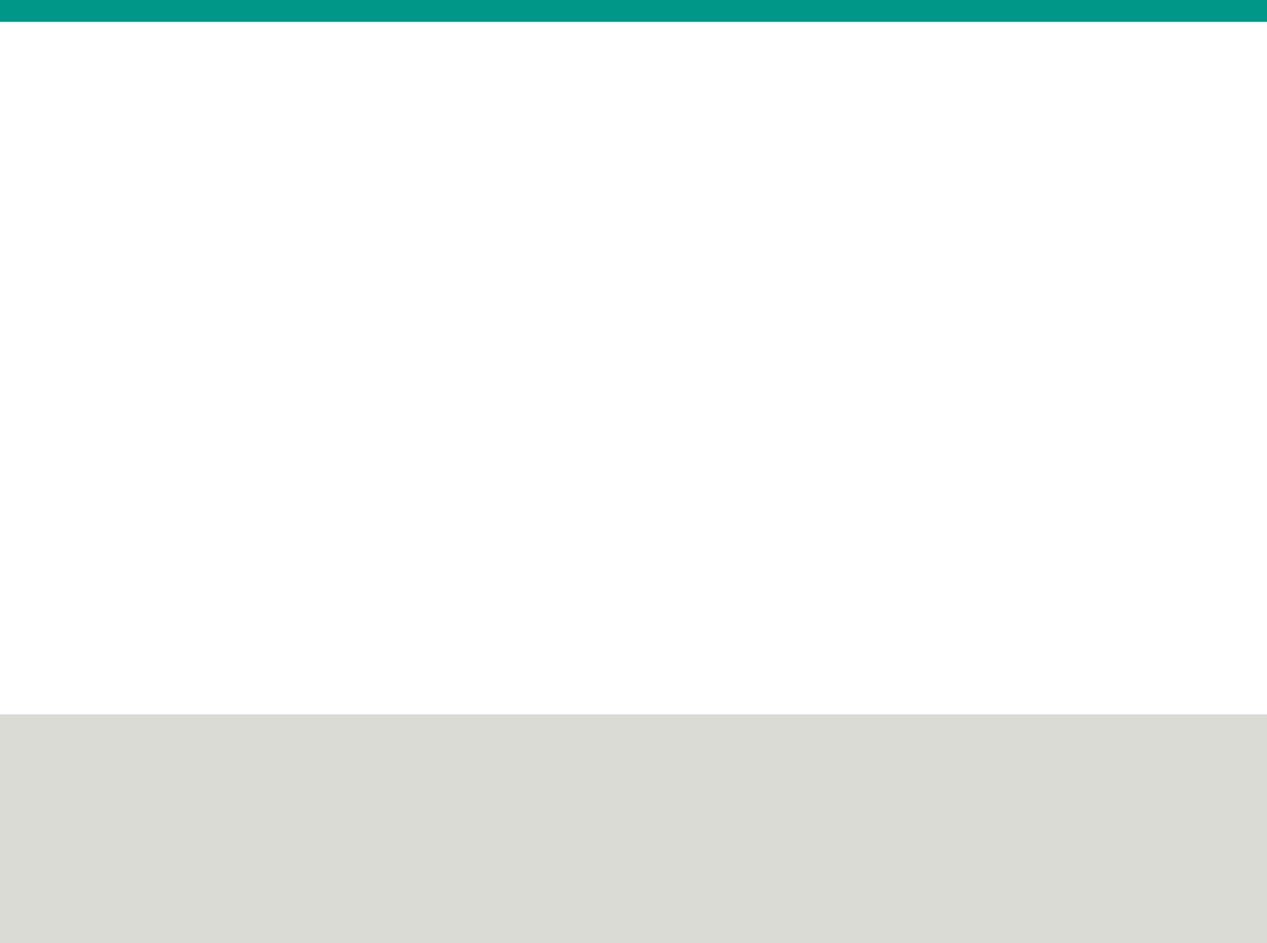
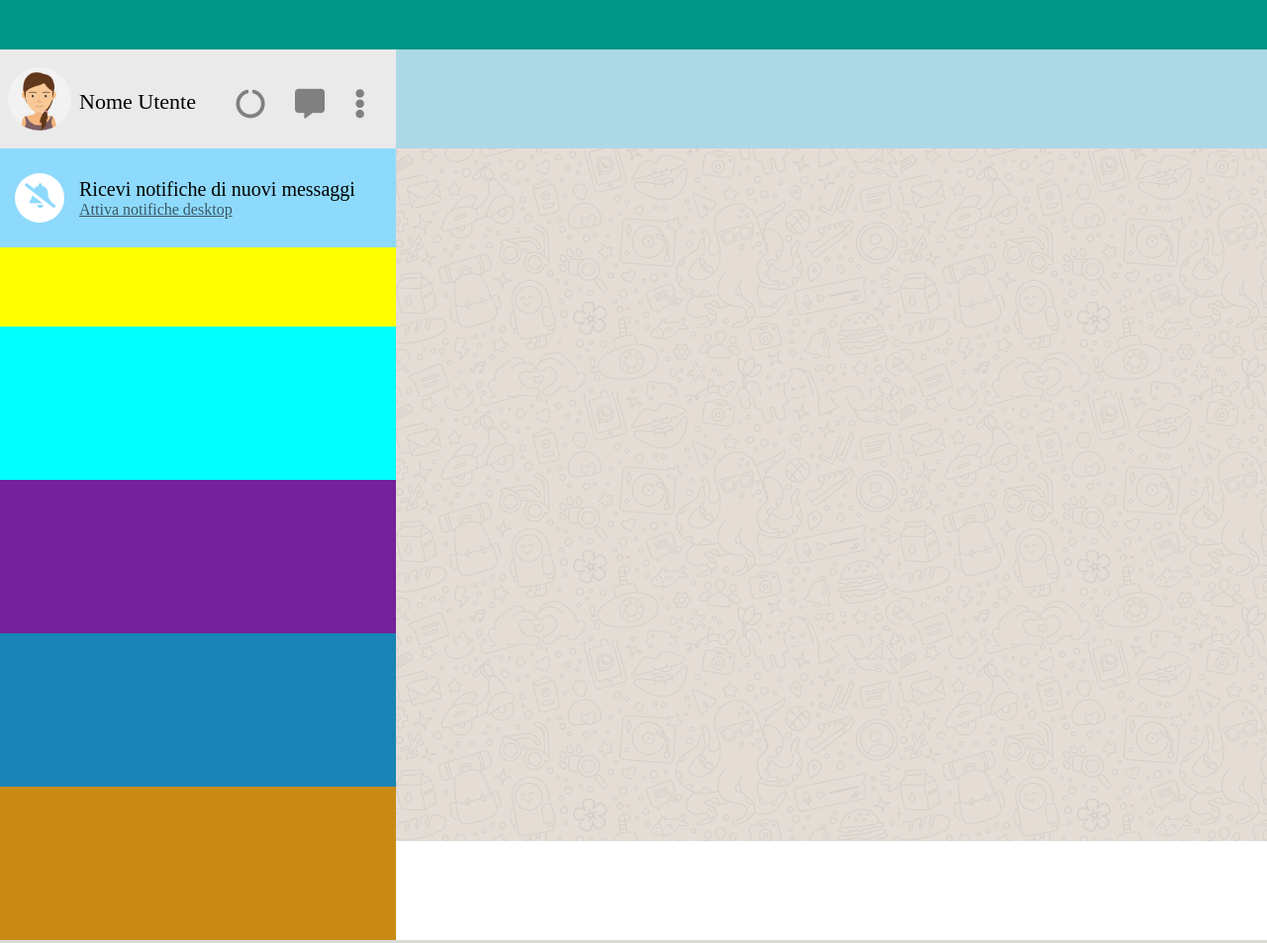
Before and after one commit to Emanuele117/vue-boolzapp, a plain HTML site: page Milestone1/index.html in a window 1280 px wide. Shown: the whole page at 99% size. Before the commit the page ends 850 px from the top, so only its background shows below. Drawn offline with nearby package versions, Linux system fonts and the light colour scheme.

Commit message:
modifiche css sidebar

```diff
--- a/Milestone1/assets/style.css
+++ b/Milestone1/assets/style.css
@@ -15,9 +15,134 @@ body {
 
 .container {
     width: 1300px;
-    height: 700px;
+    height: 900px;
     margin: auto;
     background-color: white;
     position: relative;
-    bottom: 8rem;
+    bottom: 100px;
+    display: flex;
 }
+
+.sidebar {
+    background-color: pink;
+    height: 100%;
+    width: 400px;
+}
+
+.main {
+    background-color: red;
+    width: 900px;
+}
+
+.userName {
+    height: 100px;
+    width: 400px;
+    background-color: #EAEAEA;
+    display: flex;
+}
+
+.messageNotification {
+    height: 100px;
+    width: 400px;
+    background-color: #8EDAFC;
+    display: flex;
+}
+
+.search {
+    height: 80px;
+    width: 400px;
+    background-color: yellow;
+}
+
+.users {
+    height: 620px;
+    width: 400px;
+    background-color: green;
+}
+
+.user1 {
+    height: 155px;
+    width: 400px;
+    background-color: cyan;
+}
+
+.user2 {
+    height: 155px;
+    width: 400px;
+    background-color: rgb(116, 33, 155);
+}
+
+.user3 {
+    height: 155px;
+    width: 400px;
+    background-color: rgb(25, 132, 182);
+}
+
+.user4 {
+    height: 155px;
+    width: 400px;
+    background-color: rgb(201, 138, 21);
+}
+
+.user {
+    height: 100px;
+    width: 900px;
+    background-color: lightblue;
+}
+
+.chat {
+    background-image: url(./img/mine.jpg);
+    object-fit: contain;
+    height: 700px;
+}
+
+.message {
+    height: 100px;
+    width: 900px;
+    background-color: white;
+}
+
+.myAvatar {
+    height: 80px;
+    border-radius: 50%;
+    padding: 8px;
+    margin-top: 10px;
+}
+
+.p-user {
+    margin-top: 40px;
+    font-size: 22px;
+}
+
+.icons {
+    color: gray;
+    margin-top: 40px;
+    font-size: 30px;
+    margin-right: -10px;
+    margin-left: 40px;
+}
+
+.iconaNotifiche {
+    background-color: white;
+    border-radius: 50%;
+    color: #8EDAFC;
+    height: 50px;
+    width: 50px;
+    font-size: 25px;
+    padding: 10px;
+    margin: 15px;
+    margin-top: 25px;
+}
+
+.p-notifica {
+    margin-top: 30px;
+}
+
+.riceviNotifiche {
+    font-size: 20px;
+}
+
+.attivaNotifiche {
+    opacity: 60%;
+    text-decoration: underline;
+}
--- a/Milestone1/index.html
+++ b/Milestone1/index.html
@@ -5,12 +5,40 @@
     <meta http-equiv="X-UA-Compatible" content="IE=edge">
     <meta name="viewport" content="width=device-width, initial-scale=1.0">
     <title>Boolzap</title>
+    <link rel="stylesheet" href="https://pro.fontawesome.com/releases/v5.10.0/css/all.css" integrity="sha384-AYmEC3Yw5cVb3ZcuHtOA93w35dYTsvhLPVnYs9eStHfGJvOvKxVfELGroGkvsg+p" crossorigin="anonymous"/>
     <link rel="stylesheet" href="./assets/style.css">
 </head>
 <body>
     <section class="green-bar"></section>
-    <div class="container">
-
+    <div class="container" id="app">
+        <div class="sidebar">
+            <div class="userName">
+                <img src="./assets/img/avatar_io.jpg" class="myAvatar">
+                <p class="p-user">Nome Utente</p>
+                <i class="fas fa-circle-notch icons"></i>
+                <i class="fas fa-comment-alt icons"></i>
+                <i class="fas fa-ellipsis-v icons"></i>
+            </div>
+            <div class="messageNotification">
+                <i class="fas fa-bell-slash iconaNotifiche"></i>
+                <div class="p-notifica">
+                    <p class="riceviNotifiche">Ricevi notifiche di nuovi messaggi</p>
+                    <p class="attivaNotifiche">Attiva notifiche desktop</p>
+                </div>
+            </div>
+            <div class="search"></div>
+            <div class="users">
+                <div class="user1"></div>
+                <div class="user2"></div>
+                <div class="user3"></div>
+                <div class="user4"></div>
+            </div>
+        </div>
+        <div class="main">
+            <div class="user"></div>
+            <div class="chat"></div>
+            <div class="message"></div>
+        </div>
     </div>
     <script src="https://cdn.jsdelivr.net/npm/vue@2.6.14/dist/vue.js"></script>
     <script src="./assets/app.js"></script>
```
